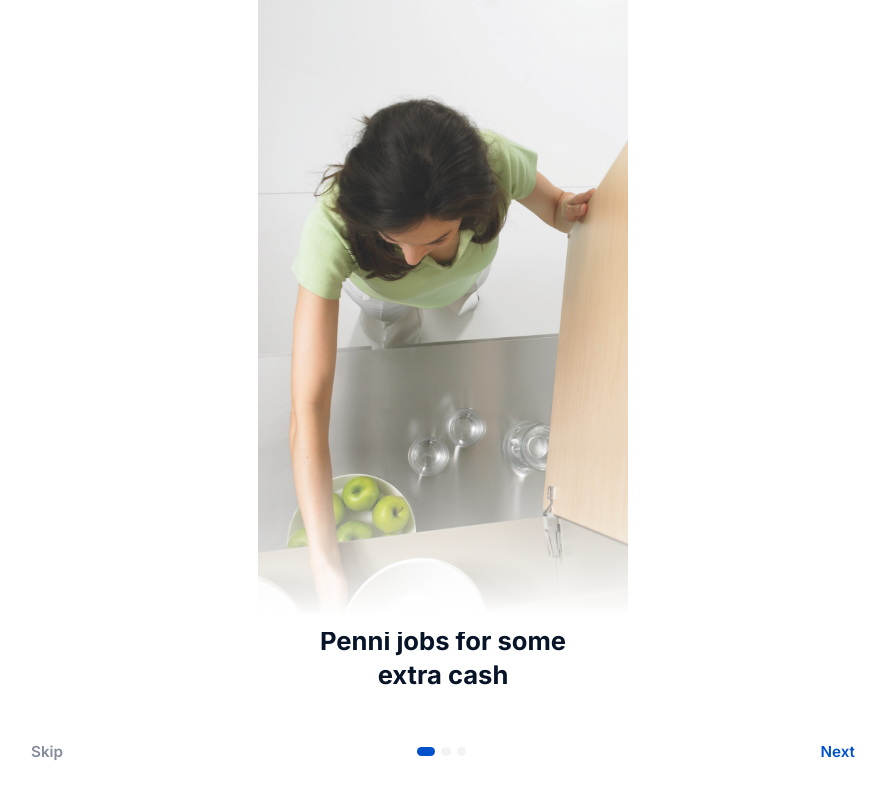
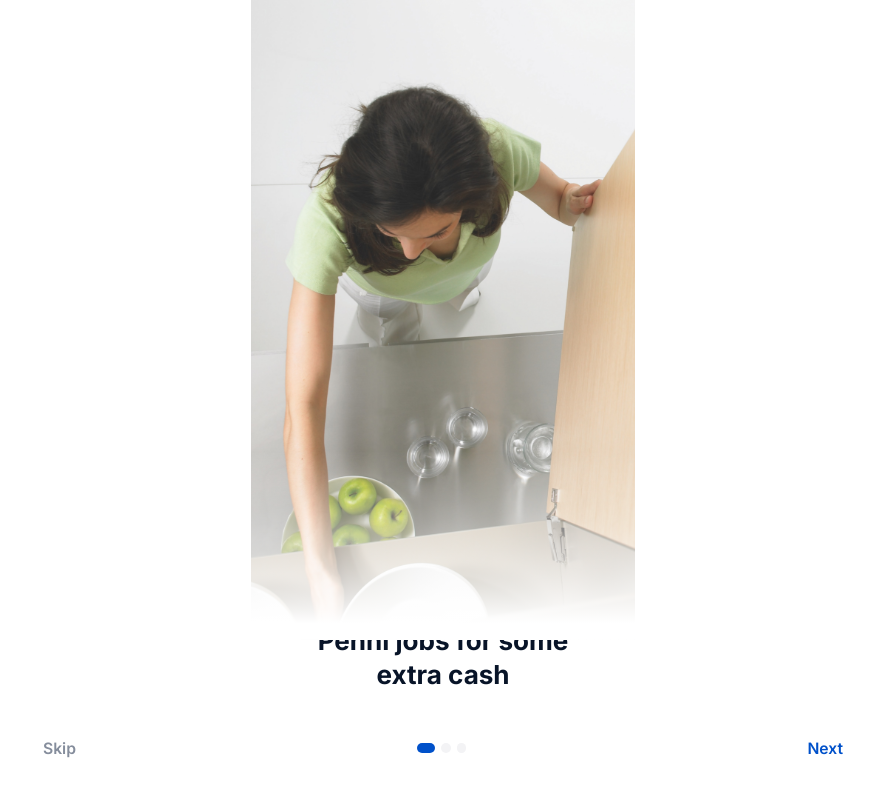
Before and after one commit to codersforcauses/penni, a Next.js app in the folder client/: page / in a window 1280 px wide. Shown: the whole page, without its empty margins (197-1083 px from the left). Built offline with nearby package versions, Linux system fonts and the light colour scheme; no server answers.

Commit message:
bug fix: fix gaps inbetween and at the top of images/slides

```diff
--- a/client/src/components/OnBoarding/OnBoarding.tsx
+++ b/client/src/components/OnBoarding/OnBoarding.tsx
@@ -68,13 +68,13 @@ const OnBoarding: React.FC<OnBoardingProps> = ({
   };
 
   return showOnBoarding ? (
-    <div id="onboarding" className="flex h-screen flex-col">
+    <div id="onboarding" className="flex min-h-screen flex-col">
       <Carousel setApi={setApi}>
         <CarouselContent>
           {slides.map((slide, index) => (
             <CarouselItem key={index}>
               <div className="flex flex-col items-center justify-center">
-                <div className="relative h-[79vh] w-full">
+                <div className="relative h-[82vh] w-[100%] ml-1 -mt-4">
                   <Image
                     src={slide.img}
                     alt="" // No alt as title handles that
@@ -82,7 +82,7 @@ const OnBoarding: React.FC<OnBoardingProps> = ({
                     style={{ objectFit: "contain" }}
                   />
                 </div>
-                <p className="max-w-[36vh] mt-[-0.5rem] text-center text-[1.6rem] font-[610] leading-[2.1rem] text-penni-dark">
+                <p className="-mt-4 ml-1 max-w-[36vh] text-center text-[1.63rem] font-[620] leading-[2.1rem] text-penni-dark">
                   {slide.title}
                 </p>
               </div>
@@ -92,13 +92,13 @@ const OnBoarding: React.FC<OnBoardingProps> = ({
       </Carousel>
       <div
         id="onboarding-controls"
-        className="flex grow-[1] flex-col items-center justify-center bg-background"
+        className="flex grow-[1] flex-col items-center justify-center bg-background h-full"
       >
-        <div className="mt-[2rem] flex w-[100%] items-center justify-between pb-[2.5vh] pl-[2.5vh] pr-[2.5vh]">
+        <div className="mt-[1.56rem] flex w-[100%] items-center justify-between pb-[2.5vh] pl-[2.5vh] pr-[2.5vh]">
           <Button
             onClick={handleSkip}
             className={
-              "text-[0.95rem] font-[550] leading-[1.438rem] text-[#858D9C] hover:bg-background hover:text-penni-main"
+              "text-[0.98rem] font-[550] leading-[1.438rem] text-[#858D9C] hover:bg-background hover:text-penni-main"
             }
             variant="ghost" // Button variant
           >
@@ -119,7 +119,7 @@ const OnBoarding: React.FC<OnBoardingProps> = ({
           <Button
             onClick={handleNext}
             className={
-              "text-[0.95rem] font-[550] leading-[1.438rem] text-penni-main hover:bg-background hover:text-penni-dark"
+              "text-[0.98rem] font-[550] leading-[1.438rem] text-penni-main hover:bg-background hover:text-penni-dark"
             }
             variant="ghost"
           >
--- a/client/src/components/ui/carousel.tsx
+++ b/client/src/components/ui/carousel.tsx
@@ -161,7 +161,7 @@ const CarouselContent = React.forwardRef<
         ref={ref}
         className={cn(
           "flex",
-          orientation === "horizontal" ? "-ml-4" : "-mt-4 flex-col",
+          orientation === "horizontal" ? "-ml-1" : "-mt-4 flex-col",
           className,
         )}
         {...props}
@@ -184,7 +184,7 @@ const CarouselItem = React.forwardRef<
       aria-roledescription="slide"
       className={cn(
         "min-w-0 shrink-0 grow-0 basis-full",
-        orientation === "horizontal" ? "pl-4" : "pt-4",
+        orientation === "horizontal" ? "w-full" : "h-full",
         className,
       )}
       {...props}
--- a/client/src/pages/index.tsx
+++ b/client/src/pages/index.tsx
@@ -55,7 +55,7 @@ export default function Home() {
   return (
     <main
       className={cn(
-        "flex min-h-screen flex-col items-center font-sans", // removed: flex min-h-screen flex-col items-center
+        "flex min-h-full min-w-full flex-col items-center font-sans", // removed: flex min-h-screen flex-col items-center
         fontSans.variable,
       )}
     >
```
